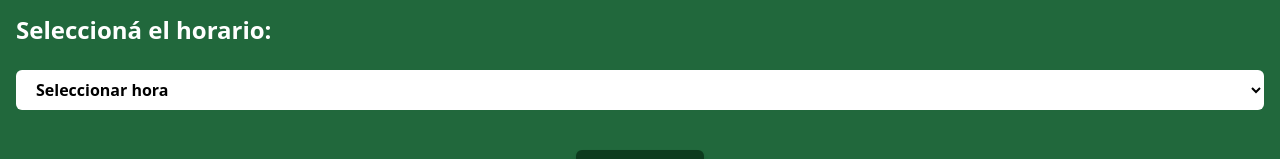
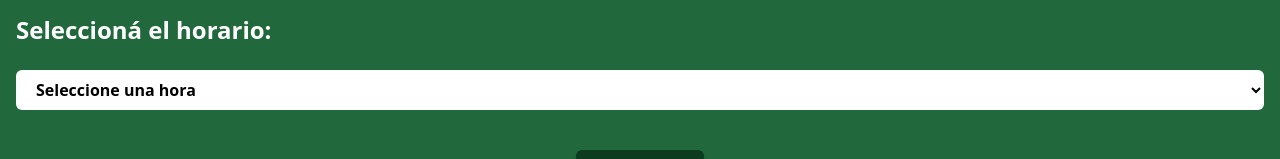
Before and after one commit to SantiagoAvigliano/Entrenamiento360, a React (Vite) app: page /agenda in a window 1280 px wide. Shown: the part 178-337 px from the top of the page. Built offline with nearby package versions, Linux system fonts and the light colour scheme.

Commit message:
Change descriptions

```diff
--- a/src/components/Main.jsx
+++ b/src/components/Main.jsx
@@ -47,10 +47,7 @@ const Main = () => {
           )}
           {openFuncional && (
             <p className='bg-[#009e3a] h-74 w-full absolute rounded-lg left-0 mt-6 opacity-90'>
-              Funcional, ipsum dolor sit amet consectetur adipisicing elit.
-              Debitis unde dolore, voluptatibus nesciunt provident accusantium
-              cupiditate, itaque adipisci officia, aut reprehenderit quis
-              expedita sequi totam
+              Está orientado al desarrollo físico y mental a través de programas de entrenamiento que incluyen trabajos de movilidad, capacidades coordinativas, fuerza y desarrollo energético
             </p>
           )}
         </button>
@@ -67,10 +64,7 @@ const Main = () => {
           )}
           {openDeportivo && (
             <p className='bg-[#009e3a] h-78 w-full absolute rounded-lg left-0 mt-6 opacity-90'>
-              Deportivo, ipsum dolor sit amet consectetur adipisicing elit.
-              Debitis unde dolore, voluptatibus nesciunt provident accusantium
-              cupiditate, itaque adipisci officia, aut reprehenderit quis
-              expedita sequi totam
+              Está dirigido a optimizar y potenciar el rendimiento del deportista a través de la prevención de lesiones, el desarrollo de la agilidad y las destrezas de movimiento a la par del entrenamiento de la fuerza.
             </p>
           )}
         </button>
--- a/src/pages/Booking.jsx
+++ b/src/pages/Booking.jsx
@@ -3,6 +3,7 @@ import Nav from '../components/Nav';
 
 const Booking = () => {
   const [selectedTime, setSelectedTime] = useState('');
+  const [submittedTime, setSubmittedTime] = useState('');
 
   const handleSubmit = (e) => {
     e.preventDefault();
@@ -11,47 +12,35 @@ const Booking = () => {
     const selectedHour = Number(selectedTime.split(':')[0]);
 
     if (now.getHours() < selectedHour ||
-        (now.getHours() === selectedHour && now.getMinutes() < -15)) {
-      console.log('Enviando horario...');
+        (now.getHours() === (selectedHour) && now.getMinutes() < 45)) {
+      console.log('Enviando formulario...');
+      setSubmittedTime(selectedTime);
     } else {
       alert('El horario seleccionado no está disponible.');
     }
   };
-
 
   return (
     <div>
       <Nav />
       <form onSubmit={handleSubmit} className='bg-[#21683c] flex flex-col h-screen text-white justify-start pt-48 px-4'>
         <label className='text-2xl font-bold'>Seleccioná el horario:</label>
-        <select
-          className='h-10 tet-xl text-black rounded-md bg-white font-semibold my-6 pl-4'
-          value={selectedTime}
-          onChange={(e) => setSelectedTime(e.target.value)}
-        >
-          <option value="">Seleccionar hora</option>
-          <option value="8:00">8:00</option>
-          <option value="9:00">9:00</option>
-          <option value="10:00">10:00</option>
-          <option value="11:00">11:00</option>
-          <option value="16:00">16:00</option>
-          <option value="17:00">17:00</option>
-          <option value="18:00">18:00</option>
-          <option value="19:00">19:00</option>
-          <option value="20:00">20:00</option>
+        <select value={selectedTime} onChange={(e) => setSelectedTime(e.target.value)} className='h-10 tet-xl text-black rounded-md bg-white font-semibold my-6 pl-4'>
+          <option value=''>Seleccione una hora</option>
+          <option value='8:00'>8:00</option>
+          <option value='9:00'>9:00</option>
+          <option value='10:00'>10:00</option>
+          <option value='11:00'>11:00</option>
+          <option value='16:00'>16:00</option>
+          <option value='17:00'>17:00</option>
+          <option value='18:00'>18:00</option>
+          <option value='19:00'>19:00</option>
+          <option value='20:00'>20:00</option>
         </select>
-        <div>
-          <p>{selectedTime}</p>
+        <div className='flex justify-center items-center py-4'>
+          <button className='bg-[#0d3b1e] w-32 font-bold hover:text-[#009e3a] hover:bg-[#104423]  rounded-md px-5 py-[5px] shadow-md hover:shadow-4xl' type='submit'>Enviar</button>
         </div>
-        <div className='flex justify-center items-center py-4'>
-          <button
-            type='submit'
-            className='bg-[#0d3b1e] w-32 font-bold hover:text-[#009e3a] hover:bg-[#104423] rounded-md px-5 py-[5px] shadow-md hover:shadow-4xl'
-            disabled={!selectedTime}
-          >
-            Enviar
-          </button>
-        </div>
+        {submittedTime && <p className='text-white'>Horario seleccionado para las {submittedTime} te esperamos!</p>}
       </form>
     </div>
   );
```
